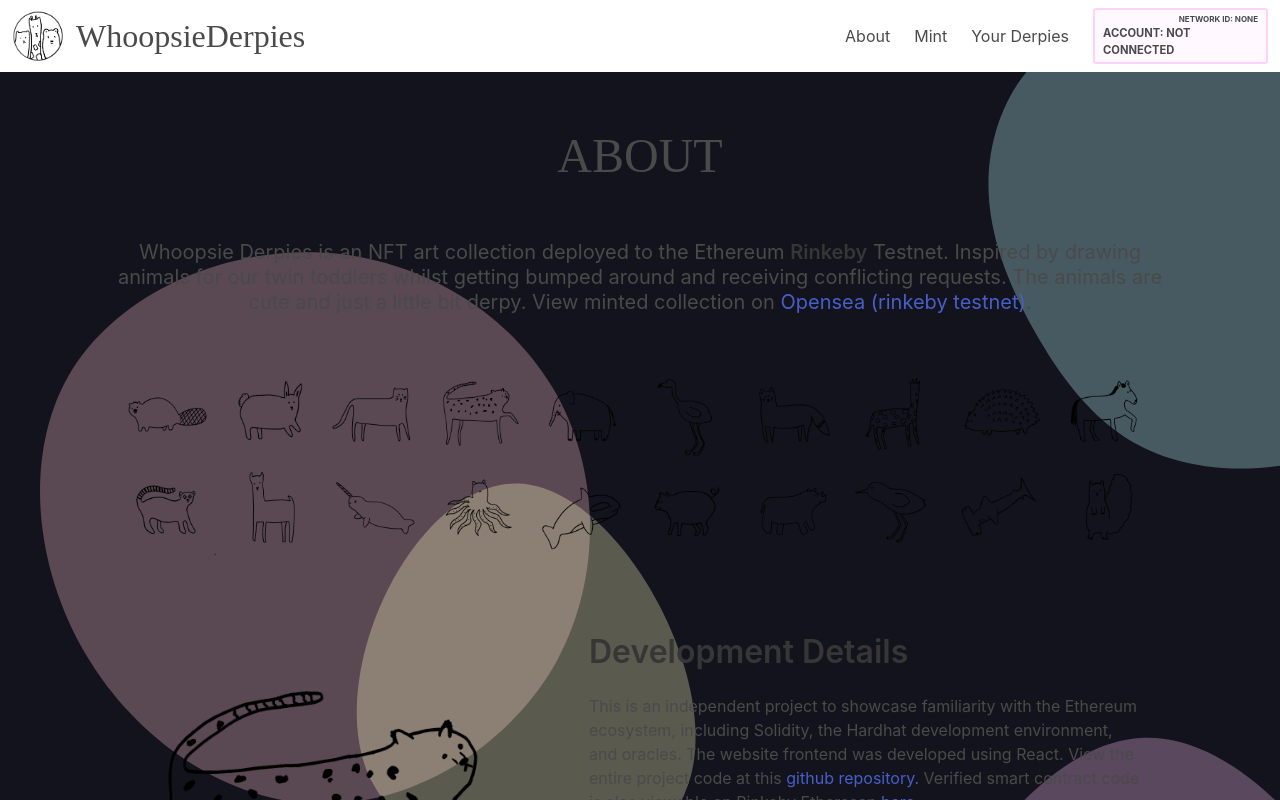
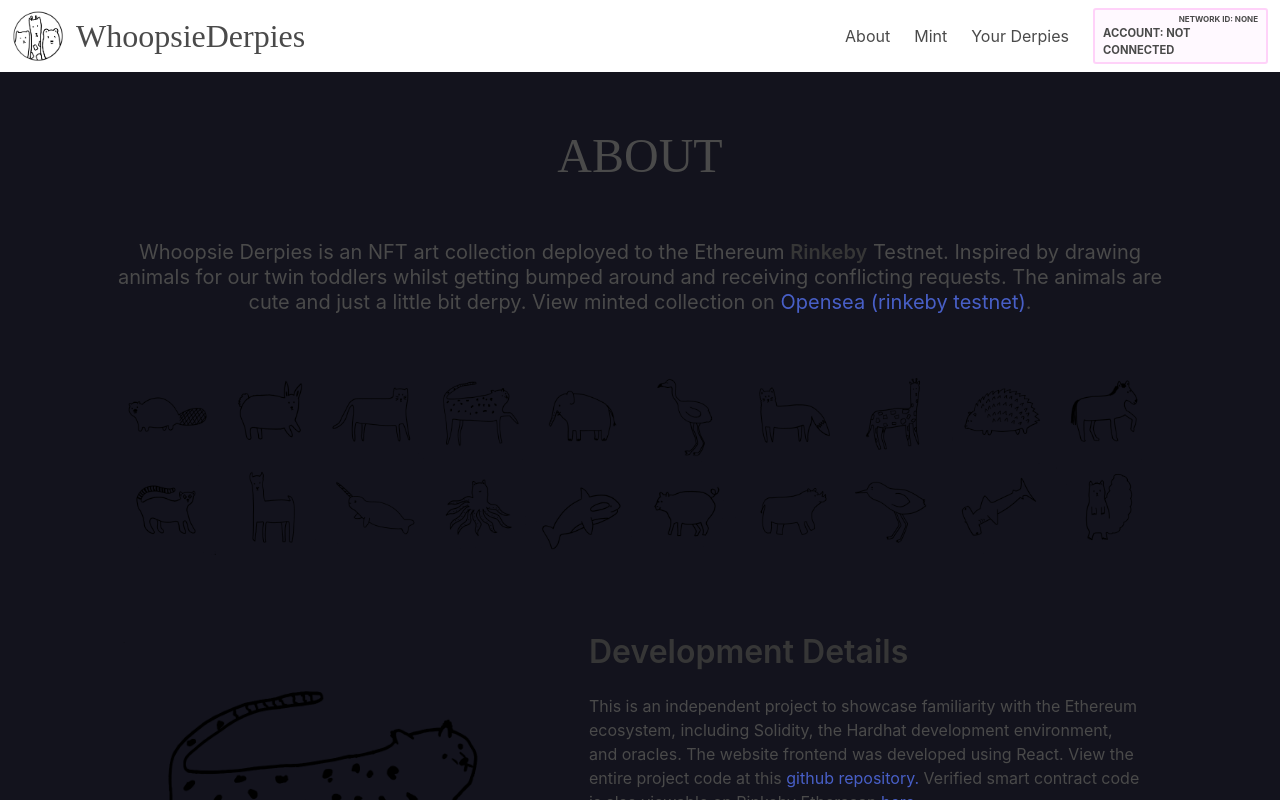
Before and after one commit to x-Code-x/react-nft, a React (Create React App) app in the folder frontend-react/: page / in a window 1280 px wide. Shown: the top 800 px of the page. Built offline with nearby package versions, Linux system fonts and the light colour scheme; a web font is replaced by a local one.

Commit message:
Update App.css

```diff
--- a/frontend-react/src/App.css
+++ b/frontend-react/src/App.css
@@ -1,5 +1,5 @@
 .background {
-  background: url(./img/background.svg) no-repeat center center fixed;
+  /* background: url(./img/background.svg) no-repeat center center fixed; */
   background-size: cover;
   min-height: 100vh;
 }
```
